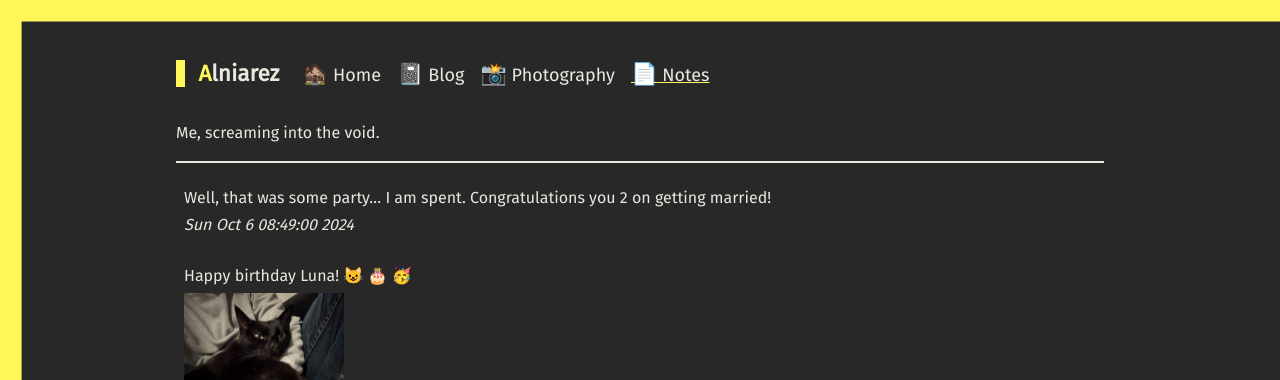
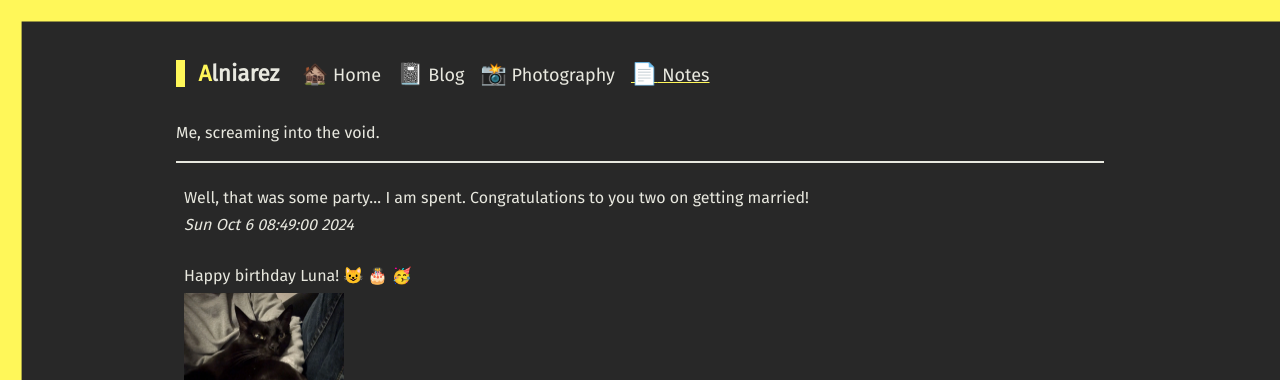
Before and after one commit to Alniarez/alniarez-web, a Jekyll site: the page built from notes.md, in a window 1280 px wide and 900 px high. Shown: the top 380 px of the window. Built offline with Jekyll 4.4.1, drawn with Linux system fonts in a browser that asks for light colours.

Commit message:
Update notes.yml

```diff
--- a/_data/notes.yml
+++ b/_data/notes.yml
@@ -1,4 +1,4 @@
-- note: Well, that was some party... I am spent. Congratulations you 2 on getting married!
+- note: Well, that was some party... I am spent. Congratulations to you two on getting married!
   date: 2024-10-06 08:49
 - note: Happy birthday Luna! 😺 🎂 🥳
   image: luna.webp
```
